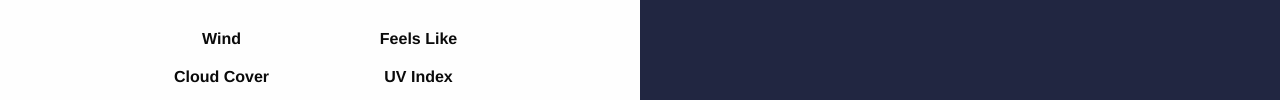
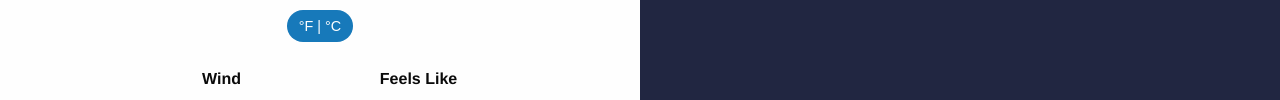
Before and after one commit to JonasAllenCodes/local-weather-current, a plain HTML site: page index.html in a window 1280 px wide. Shown: the part 354-454 px from the top of the page. Drawn offline with Linux system fonts and the light colour scheme.

Commit message:
Uncommented units switch

```diff
--- a/index.html
+++ b/index.html
@@ -22,9 +22,9 @@
               <span id="current-temp" class="weather-temp"></span>
             </div>
             <div id="current-summary" class="weather-summary"></div>
-            <!-- <button id="impe-metr-switch" class="button">
+            <button id="impe-metr-switch" class="button">
               &#176;F | &#176;C
-            </button> -->
+            </button>
               <ul id="current-info" class="row">
                 <li class="small-6 columns"><strong>Wind</strong> <br><span id="current-wind"></span></li>
                 <li class="small-6 columns"><strong>Feels Like</strong><br><span id="current-feels-like"></span></li>
```
